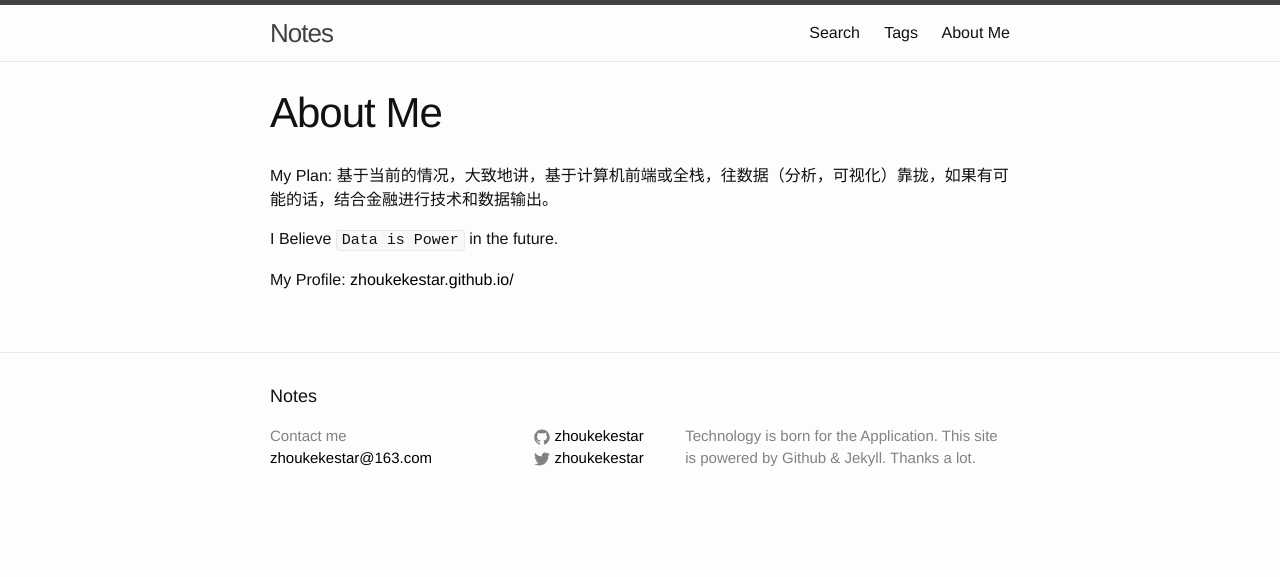
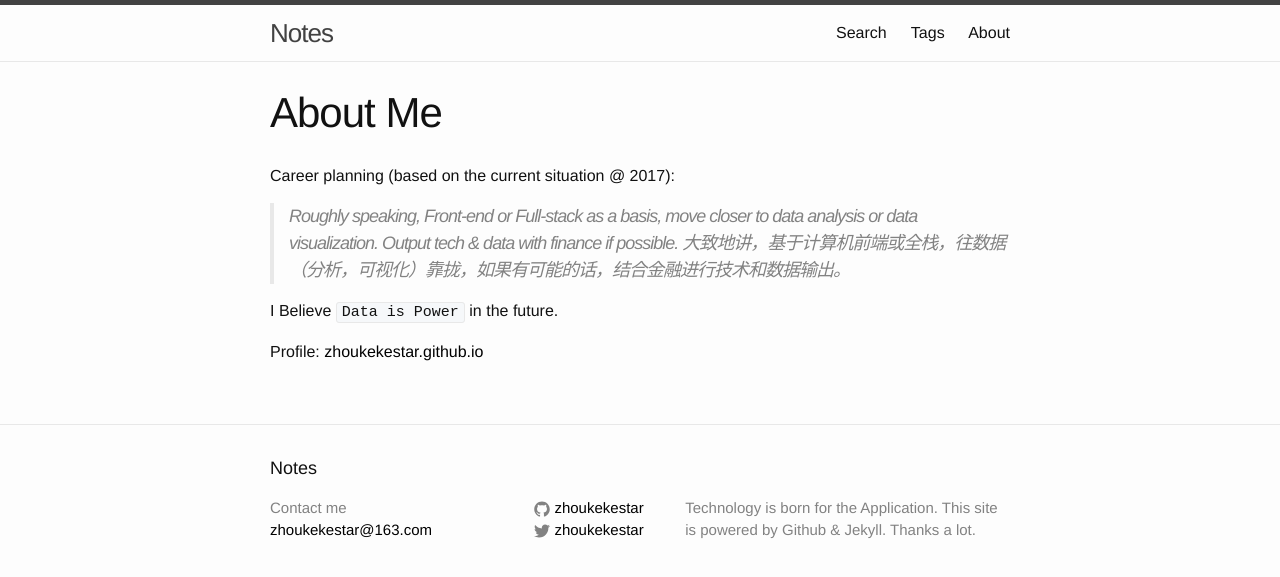
Before and after one commit to zhoukekestar/notes, a Jekyll site: the page built from about.md, in a window 1280 px wide. Shown: the top 577 px of the page. Built offline with Jekyll 4.4.1, drawn with Linux system fonts in a browser that asks for light colours.

Commit message:
Update about

```diff
--- a/_includes/header.html
+++ b/_includes/header.html
@@ -16,7 +16,7 @@
       <div class="trigger">
         <a class="page-link" href="/notes/search">Search</a>
         <a class="page-link" href="/notes/tags.html">Tags</a>
-        <a class="page-link" href="/notes/about/">About Me</a>
+        <a class="page-link" href="/notes/about/">About</a>
       </div>
     </nav>
 
--- a/about.md
+++ b/about.md
@@ -4,8 +4,10 @@ title: About Me
 permalink: /about/
 ---
 
-My Plan: 基于当前的情况，大致地讲，基于计算机前端或全栈，往数据（分析，可视化）靠拢，如果有可能的话，结合金融进行技术和数据输出。
+Career planning (based on the current situation @ 2017):
+> Roughly speaking, Front-end or Full-stack as a basis, move closer to data analysis or data visualization. Output tech & data with finance if possible.
+> 大致地讲，基于计算机前端或全栈，往数据（分析，可视化）靠拢，如果有可能的话，结合金融进行技术和数据输出。
 
 I Believe `Data is Power` in the future.
 
-My Profile: [zhoukekestar.github.io/](http://zhoukekestar.github.io/)
+Profile: [zhoukekestar.github.io](http://zhoukekestar.github.io/)
```
